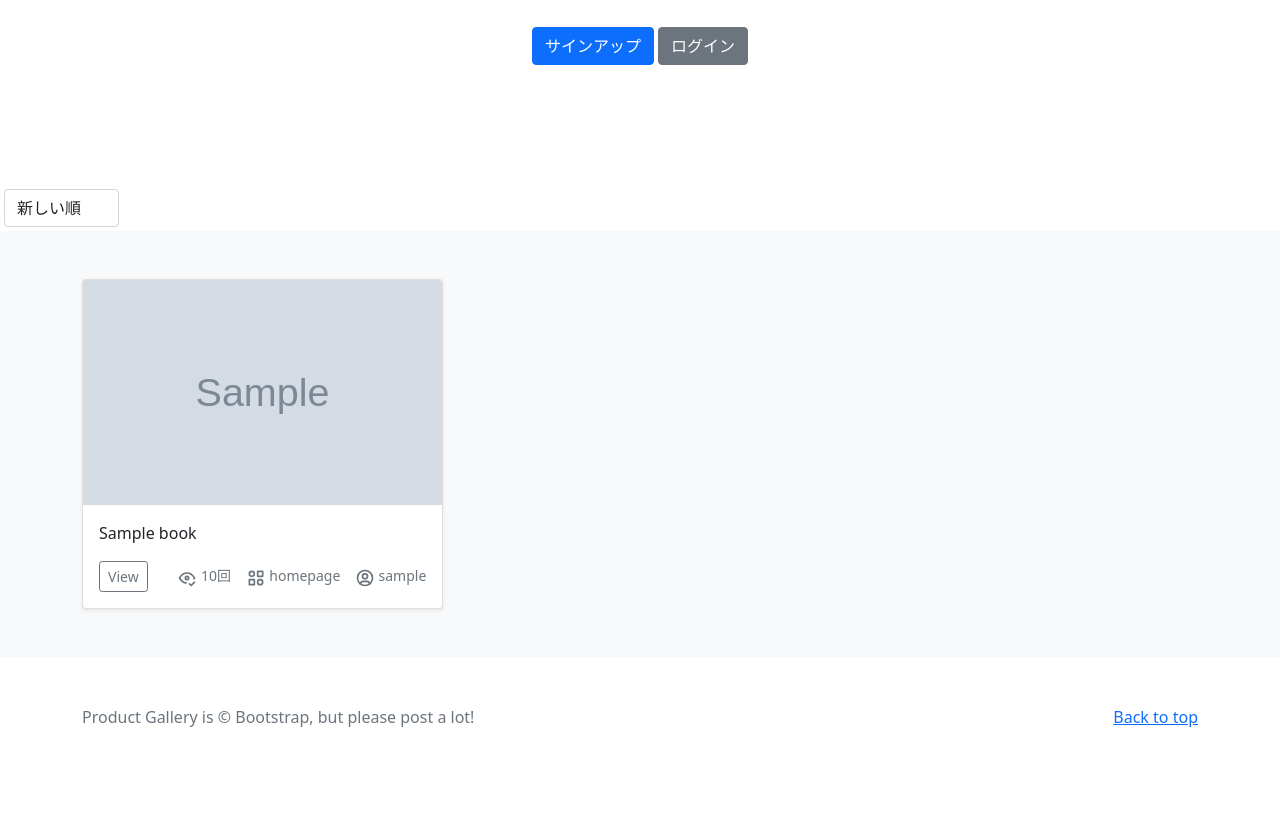
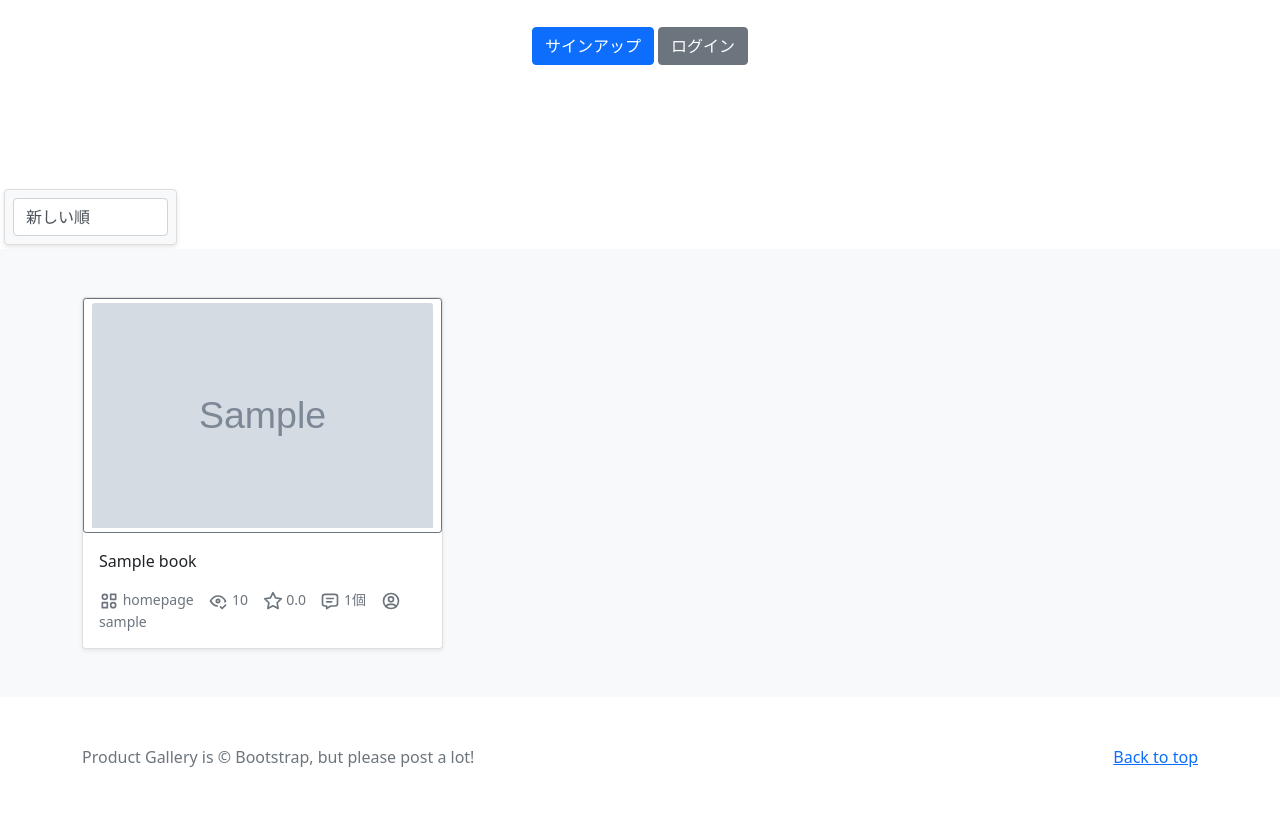
Before and after one commit to komekopan2/productgallery2.0, a Django app: page / in a window 1280 px wide. Shown: the part 265-1086 px from the top of the page. Before the commit the page ends 992 px from the top, so only its background shows below. Run offline with Django 4.2, Linux system fonts and the light colour scheme; tables that the repository leaves empty hold one stand-in row (values such as "Sample post"); grey boxes marked "Sample" are stand-in pictures.

Commit message:
表示項目の増加、ソートのデザイン改良

```diff
--- a/book/templates/book/components/pulldown.html
+++ b/book/templates/book/components/pulldown.html
@@ -2,8 +2,9 @@
 
 <!-- 列要素を配置 -->
 <div class="col">
-	<div
-		class="card shadow-sm">
+	<div class="card shadow-sm">
+		<button
+			type="button" class="btn btn-sm btn-outline-secondary" onclick="location.href='{% url 'detail-book' item.pk %}'">
 			<!-- svgタグをimgに変更src属性を追加して1枚目のイメージのURLを設定 -->
 			{% if item.thumbnail %}
 				<img src="{{ item.thumbnail.url }}" class="bd-placeholder-img card-img-top" width="100%" height="225" xmlns="http://www.w3.org/2000/svg" role="img" aria-label="Placeholder: Thumbnail" preserveaspectratio="xMidYMid slice" focusable="false">
@@ -11,8 +12,8 @@
 				<img src="{% static 'book/noimage.png' %}" class="bd-placeholder-img card-img-top" width="100%" height="225" xmlns="http://www.w3.org/2000/svg" role="img" aria-label="Placeholder: Thumbnail" preserveaspectratio="xMidYMid slice" focusable="false">
 			{% endif %}
 			<title>Placeholder</title>
-		<rect
-		width="100%" height="100%" fill="#55595c"/>
+			<rect width="100%" height="100%" fill="#55595c"/>
+		</button>
 
 
 		<!-- タイトルとボタンを出力するブロック -->
@@ -22,25 +23,10 @@
 				<!-- titleフィールドを出力 -->
 				{{item.title}}
 			</p>
-			<div class="d-flex justify-content-between align-items-center">
 			<div
-					class="btn-group">
-					<!-- 詳細ページを表示するボタン -->
-					<button type="button" class="btn btn-sm btn-outline-secondary" onclick="location.href='{% url 'detail-book' item.pk %}'">
-						View</button>
-					<!-- カテゴリを表示するボタン -->
-
-				</div>
+				class="d-flex justify-content-end align-items-center">
 				<!-- 投稿したユーザー名を出力-->
 				<small class="text-muted">
-
-					<svg xmlns="http://www.w3.org/2000/svg" class="icon icon-tabler icon-tabler-eye-check" width="20" height="20" viewbox="0 0 24 24" stroke-width="2" stroke="currentColor" fill="none" stroke-linecap="round" stroke-linejoin="round">
-						<path stroke="none" d="M0 0h24v24H0z" fill="none"></path>
-						<path d="M10 12a2 2 0 1 0 4 0a2 2 0 0 0 -4 0"></path>
-						<path d="M11.143 17.961c-3.221 -.295 -5.936 -2.281 -8.143 -5.961c2.4 -4 5.4 -6 9 -6c3.6 0 6.6 2 9 6c-.222 .37 -.449 .722 -.68 1.057"></path>
-						<path d="M15 19l2 2l4 -4"></path>
-					</svg>
-					{{item.views}}回&nbsp;&nbsp;&nbsp;
 					<svg xmlns="http://www.w3.org/2000/svg" class="icon icon-tabler icon-tabler-category-2" width="20" height="20" viewbox="0 0 24 24" stroke-width="2" stroke="currentColor" fill="none" stroke-linecap="round" stroke-linejoin="round">
 						<path stroke="none" d="M0 0h24v24H0z" fill="none"></path>
 						<path d="M14 4h6v6h-6z"></path>
@@ -49,6 +35,25 @@
 						<path d="M7 7m-3 0a3 3 0 1 0 6 0a3 3 0 1 0 -6 0"></path>
 					</svg>
 					{{item.category}}&nbsp;&nbsp;&nbsp;
+					<svg xmlns="http://www.w3.org/2000/svg" class="icon icon-tabler icon-tabler-eye-check" width="20" height="20" viewbox="0 0 24 24" stroke-width="2" stroke="currentColor" fill="none" stroke-linecap="round" stroke-linejoin="round">
+						<path stroke="none" d="M0 0h24v24H0z" fill="none"></path>
+						<path d="M10 12a2 2 0 1 0 4 0a2 2 0 0 0 -4 0"></path>
+						<path d="M11.143 17.961c-3.221 -.295 -5.936 -2.281 -8.143 -5.961c2.4 -4 5.4 -6 9 -6c3.6 0 6.6 2 9 6c-.222 .37 -.449 .722 -.68 1.057"></path>
+						<path d="M15 19l2 2l4 -4"></path>
+					</svg>
+					{{item.views}}&nbsp;&nbsp;&nbsp;
+					<svg xmlns="http://www.w3.org/2000/svg" class="icon icon-tabler icon-tabler-star" width="20" height="20" viewbox="0 0 24 24" stroke-width="2" stroke="currentColor" fill="none" stroke-linecap="round" stroke-linejoin="round">
+						<path stroke="none" d="M0 0h24v24H0z" fill="none"></path>
+						<path d="M12 17.75l-6.172 3.245l1.179 -6.873l-5 -4.867l6.9 -1l3.086 -6.253l3.086 6.253l6.9 1l-5 4.867l1.179 6.873z"></path>
+					</svg>
+					{{item.avg_rating}}&nbsp;&nbsp;&nbsp;
+					<svg xmlns="http://www.w3.org/2000/svg" class="icon icon-tabler icon-tabler-message" width="20" height="20" viewbox="0 0 24 24" stroke-width="2" stroke="currentColor" fill="none" stroke-linecap="round" stroke-linejoin="round">
+						<path stroke="none" d="M0 0h24v24H0z" fill="none"></path>
+						<path d="M8 9h8"></path>
+						<path d="M8 13h6"></path>
+						<path d="M18 4a3 3 0 0 1 3 3v8a3 3 0 0 1 -3 3h-5l-5 3v-3h-2a3 3 0 0 1 -3 -3v-8a3 3 0 0 1 3 -3h12z"></path>
+					</svg>
+					{{item.review_count}}個&nbsp;&nbsp;&nbsp;
 					<svg xmlns="http://www.w3.org/2000/svg" class="icon icon-tabler icon-tabler-user-circle" width="20" height="20" viewbox="0 0 24 24" stroke-width="2" stroke="currentColor" fill="none" stroke-linecap="round" stroke-linejoin="round">
 						<path stroke="none" d="M0 0h24v24H0z" fill="none"></path>
 						<path d="M12 12m-9 0a9 9 0 1 0 18 0a9 9 0 1 0 -18 0"></path>
--- a/book/templates/book/index.html
+++ b/book/templates/book/index.html
@@ -43,7 +43,7 @@
 	</section>
 
 	<div class="col-auto m-1">
-		<select class="form-control" id="sample" onchange="viewChange();">
+		<select class="form-control select-custom" id="sample" onchange="viewChange();">
 			<option value="select1">
 				新しい順
 			</option>
--- a/book/views.py
+++ b/book/views.py
@@ -4,7 +4,7 @@ from .models import Book, Review
 from django.urls import reverse
 from django.core.exceptions import PermissionDenied
 from .forms import BookForm, ReviewForm
-from django.db.models import Avg, Case, When, Value, IntegerField
+from django.db.models import Avg, Case, When, Value, IntegerField, Count
 
 
 @login_required
@@ -66,10 +66,13 @@ def create_review_view(request, book_id):
 
 
 def index_book_view(request):
-    index_book_list = Book.objects.order_by("-id")
+    index_book_list = Book.objects.annotate(
+        avg_rating=Avg("review__rate"), review_count=Count("review")
+    ).order_by("-id")
 
     review_ranking = Book.objects.annotate(
         avg_rating=Avg("review__rate"),
+        review_count=Count("review"),
         # 以下のCase Whenはavg_ratingがNULLでない場合は1、そうでない場合は0をrating_existsに格納
         rating_exists=Case(
             When(review__rate__isnull=False, then=Value(1)),
--- a/static/book/css/index.css
+++ b/static/book/css/index.css
@@ -1,17 +1,48 @@
-/* スマートフォンの画面の場合 */
-@media (max-width: 767px) {
+.col-auto {
+    position: relative;
+    display: inline-block;
+    margin: 1rem;
+    padding: .5rem;
+    border: 1px solid #ddd;
+    /* 枠線を追加 */
+    border-radius: .25rem;
+    /* 角丸のデザイン */
+    background-color: #f8f9fa;
+    /* 背景色 */
+    box-shadow: 0 2px 4px rgba(0, 0, 0, 0.1);
+    /* 影をつける */
+}
+
+.col-auto .form-control {
+    display: block;
+    width: 100%;
+    padding: .375rem 1.75rem .375rem .75rem;
+    font-size: 1rem;
+    line-height: 1.5;
+    color: #495057;
+    background-color: #fff;
+    background-clip: padding-box;
+    border: 1px solid #ced4da;
+    border-radius: .25rem;
+    /* 角丸のデザイン */
+    transition: border-color .15s ease-in-out, box-shadow .15s ease-in-out;
+}
+
+.col-auto .form-control:focus {
+    border-color: #80bdff;
+    outline: 0;
+    box-shadow: 0 0 0 .2rem rgba(0, 123, 255, .25);
+}
+
+/* オプションのスタイリング */
+.col-auto .form-control option {
+    padding: .5rem;
+}
+
+/* レスポンシブ対応 */
+@media (max-width: 768px) {
     .col-auto {
         width: 100%;
-        max-width: 500px;
-        /* 好きな最大値に変更してください */
+        margin-top: 0;
     }
 }
-
-/* PCの画面の場合 */
-@media (min-width: 768px) {
-    .col-auto {
-        width: 100%;
-        max-width: 9%;
-        /* 好きな割合に変更してください */
-    }
-}
```
Lines whose indentation alone changed are shown as unchanged.
